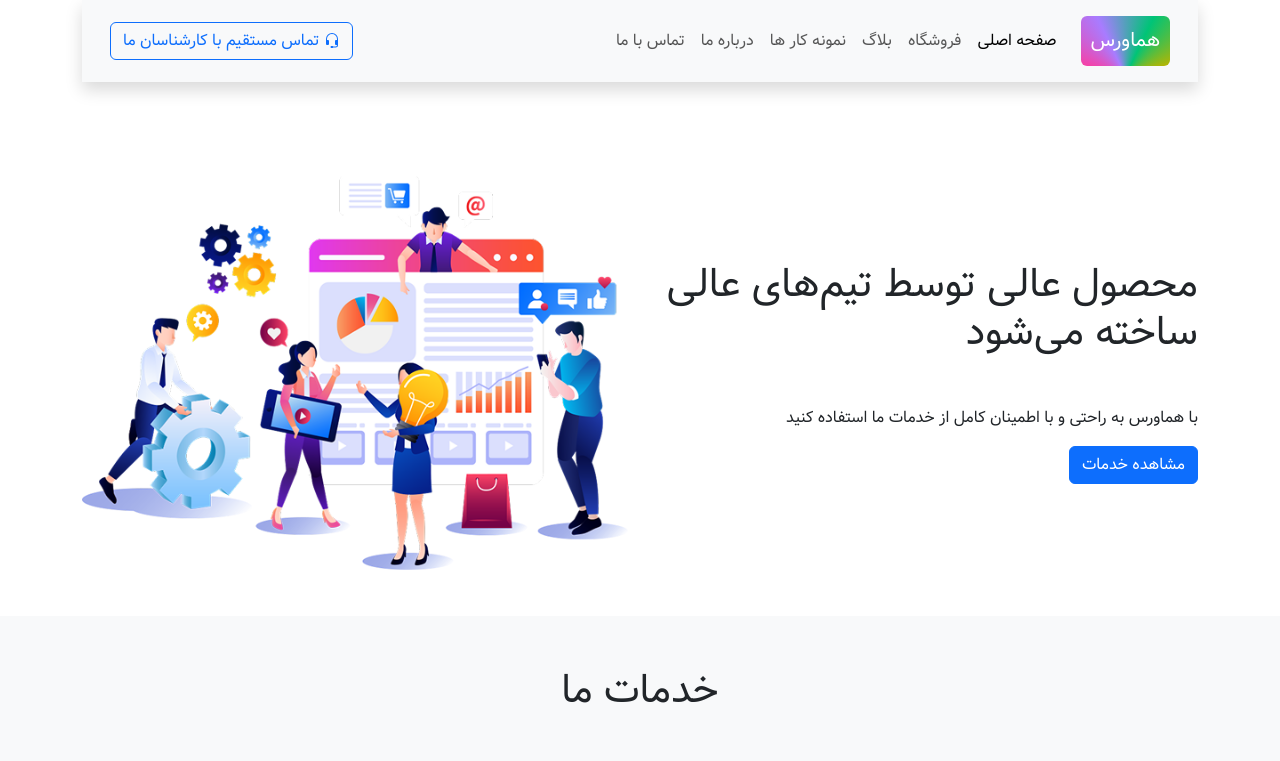
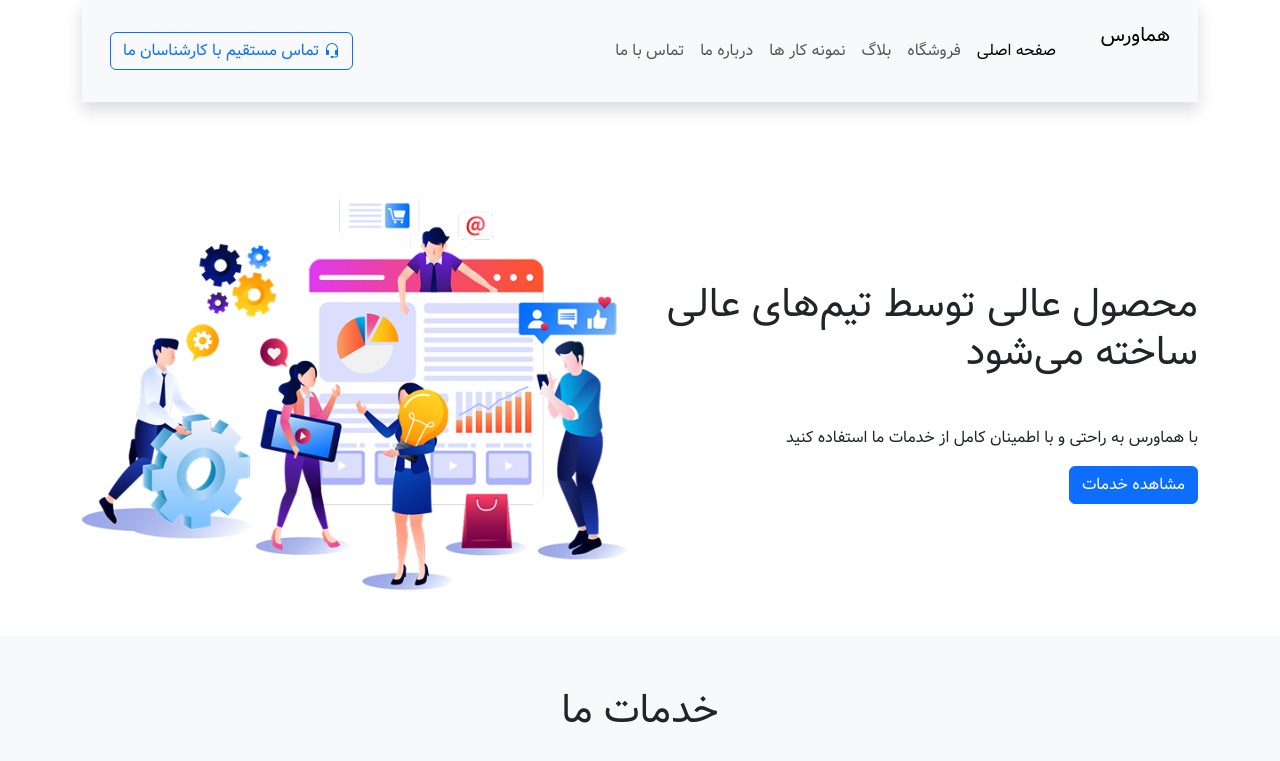
Before and after one commit to Aliiranmanesh/homaverse, a plain HTML site: page index.html in a window 1280 px wide. Shown: the top 761 px of the page. Drawn offline with Linux system fonts and the light colour scheme.

Commit message:
logo style updated

```diff
--- a/css/style.css
+++ b/css/style.css
@@ -30,10 +30,6 @@ body {
 }
 
 .logo{
-    display: block;
-    width: max-content;
-    color: #fff;
-    padding: 10px;
-    background: conic-gradient(from 180deg at 50% 120%, #e85907, #eb5638, #f83fa4, #a87cff, #00c477, #b8b500, #daac00, #deab02);
-
+    width: 90px;
+    height: 70px;
 }
```
